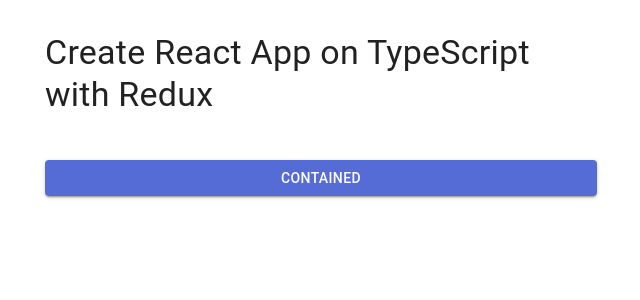
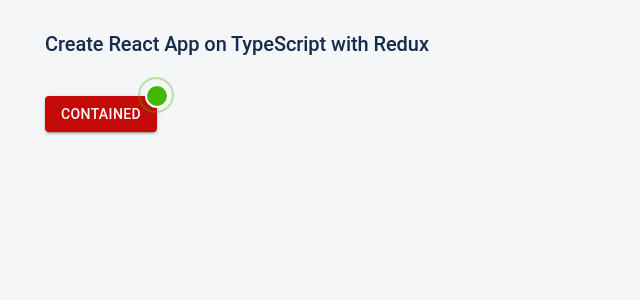
Before and after one commit to IslomKhurramov/papay-react, a React (Create React App) app: page / in a window 1280 px wide. Shown: the top 300 px of the page, without its empty margins (319-959 px from the left). Built offline with nearby package versions, Linux system fonts and the light colour scheme.

Commit message:
feat: cuztomized integration of MUI

```diff
--- a/src/app/App.tsx
+++ b/src/app/App.tsx
@@ -1,6 +1,7 @@
 import React from "react";
 import "../css//App.css";
 import { Box, Button, Container, Stack, Typography } from "@mui/material";
+import { RippleBadge } from "./MaterialTheme/styled";
 
 function App() {
   return (
@@ -11,7 +12,11 @@
             Create React App on TypeScript with Redux
           </Typography>
         </Box>
-        <Button variant="contained">Contained</Button>
+        <Box>
+          <RippleBadge badgeContent={4}>
+            <Button variant="contained">Contained</Button>
+          </RippleBadge>
+        </Box>
       </Stack>
     </Container>
   );
--- /dev/null
+++ b/src/app/MaterialTheme/index.ts
@@ -0,0 +1,64 @@
+import { createTheme } from "@mui/material/styles";
+import { common } from "@mui/material/colors";
+import shadow from "./shadow";
+import typography from "./typography";
+
+/**
+ * LIGHT THEME (DEFAULT)
+ */
+const light = {
+  palette: {
+    type: "light",
+    background: {
+      default: "#f4f6f8",
+      paper: common.white,
+    },
+    primary: {
+      contrastText: "#ffffff",
+      main: "#c40909",
+    },
+    secondary: {
+      main: "#0383a3",
+    },
+    text: {
+      primary: "#172b4d",
+      secondary: "#6b778c",
+      dark: common.black,
+    },
+  },
+  components: {
+    MuiContainer: {
+      styleOverrides: {
+        root: {
+          height: "100%",
+          // background: "#c40909",
+        },
+      },
+    },
+    MuiCssBaseline: {
+      styleOverrides: {
+        html: { height: "100%" },
+        body: { background: "#f4f6f8", height: "100%", minHeight: "100%" },
+      },
+    },
+  },
+  shadow,
+  typography,
+};
+
+// A custom theme for this app
+let theme = createTheme(light);
+theme = createTheme(theme, {
+  components: {
+    MuiContainer: {
+      styleOverrides: {
+        maxWidthLg: {
+          [theme.breakpoints.up("lg")]: {
+            maxWidth: "1320px",
+          },
+        },
+      },
+    },
+  },
+});
+export default theme;
--- /dev/null
+++ b/src/app/MaterialTheme/shadow.ts
@@ -0,0 +1,27 @@
+export default [
+  "none",
+  "0 0 0 1px rgba(63,63,68,0.05), 0 1px 2px 0 rgba(63,63,68,0.15)",
+  "0 0 1px 0 rgba(0,0,0,0.31), 0 2px 2px -2px rgba(0,0,0,0.25)",
+  "0 0 1px 0 rgba(0,0,0,0.31), 0 3px 4px -2px rgba(0,0,0,0.25)",
+  "0 0 1px 0 rgba(0,0,0,0.31), 0 3px 4px -2px rgba(0,0,0,0.25)",
+  "0 0 1px 0 rgba(0,0,0,0.31), 0 4px 6px -2px rgba(0,0,0,0.25)",
+  "0 0 1px 0 rgba(0,0,0,0.31), 0 4px 6px -2px rgba(0,0,0,0.25)",
+  "0 0 1px 0 rgba(0,0,0,0.31), 0 4px 8px -2px rgba(0,0,0,0.25)",
+  "0 0 1px 0 rgba(0,0,0,0.31), 0 5px 8px -2px rgba(0,0,0,0.25)",
+  "0 0 1px 0 rgba(0,0,0,0.31), 0 6px 12px -4px rgba(0,0,0,0.25)",
+  "0 0 1px 0 rgba(0,0,0,0.31), 0 7px 12px -4px rgba(0,0,0,0.25)",
+  "0 0 1px 0 rgba(0,0,0,0.31), 0 6px 16px -4px rgba(0,0,0,0.25)",
+  "0 0 1px 0 rgba(0,0,0,0.31), 0 7px 16px -4px rgba(0,0,0,0.25)",
+  "0 0 1px 0 rgba(0,0,0,0.31), 0 8px 18px -8px rgba(0,0,0,0.25)",
+  "0 0 1px 0 rgba(0,0,0,0.31), 0 9px 18px -8px rgba(0,0,0,0.25)",
+  "0 0 1px 0 rgba(0,0,0,0.31), 0 10px 20px -8px rgba(0,0,0,0.25)",
+  "0 0 1px 0 rgba(0,0,0,0.31), 0 11px 20px -8px rgba(0,0,0,0.25)",
+  "0 0 1px 0 rgba(0,0,0,0.31), 0 12px 22px -8px rgba(0,0,0,0.25)",
+  "0 0 1px 0 rgba(0,0,0,0.31), 0 13px 22px -8px rgba(0,0,0,0.25)",
+  "0 0 1px 0 rgba(0,0,0,0.31), 0 14px 24px -8px rgba(0,0,0,0.25)",
+  "0 0 1px 0 rgba(0,0,0,0.31), 0 16px 28px -8px rgba(0,0,0,0.25)",
+  "0 0 1px 0 rgba(0,0,0,0.31), 0 18px 30px -8px rgba(0,0,0,0.25)",
+  "0 0 1px 0 rgba(0,0,0,0.31), 0 20px 32px -8px rgba(0,0,0,0.25)",
+  "0 0 1px 0 rgba(0,0,0,0.31), 0 22px 34px -8px rgba(0,0,0,0.25)",
+  "0 0 1px 0 rgba(0,0,0,0.31), 0 24px 36px -8px rgba(0,0,0,0.25)",
+];
--- /dev/null
+++ b/src/app/MaterialTheme/styled.ts
@@ -0,0 +1,31 @@
+import { styled, alpha } from "@mui/material/styles";
+import Badge from "@mui/material/Badge";
+
+export const RippleBadge = styled(Badge)(({ theme }) => ({
+  "& .MuiBadge-badge": {
+    backgroundColor: "#44b700",
+    color: "#44b700",
+    boxShadow: `0 0 0 2px ${theme.palette.background.paper}`,
+    "&::after": {
+      position: "absolute",
+      top: "-1px",
+      left: "-1px",
+      width: "100%",
+      height: "100%",
+      borderRadius: "50%",
+      animation: "ripple 1.2s infinite ease-in-out",
+      border: "1px solid currentColor",
+      content: '""',
+    },
+  },
+  "@keyframes ripple": {
+    "0%": {
+      transform: "scale(.8)",
+      opacity: 1,
+    },
+    "100%": {
+      transform: "scale(2.4)",
+      opacity: 0,
+    },
+  },
+}));
--- /dev/null
+++ b/src/app/MaterialTheme/typography.ts
@@ -0,0 +1,35 @@
+export default {
+  h1: {
+    fontWeight: 500,
+    fontSize: 35,
+    letterSpacing: "-0.24px",
+  },
+  h2: {
+    fontWeight: 500,
+    fontSize: 29,
+    letterSpacing: "-0.24px",
+  },
+  h3: {
+    fontWeight: 500,
+    fontSize: 24,
+    letterSpacing: "-0.06px",
+  },
+  h4: {
+    fontWeight: 500,
+    fontSize: 20,
+    letterSpacing: "-0.06px",
+  },
+  h5: {
+    fontWeight: 500,
+    fontSize: 16,
+    letterSpacing: "-0.05px",
+  },
+  h6: {
+    fontWeight: 500,
+    fontSize: 14,
+    letterSpacing: "-0.05px",
+  },
+  overline: {
+    fontWeight: 500,
+  },
+};
--- a/src/index.tsx
+++ b/src/index.tsx
@@ -8,7 +8,7 @@
 
 import CssBaseLine from "@mui/material/CssBaseline";
 import { ThemeProvider } from "@mui/material/styles";
-import theme from "./theme";
+import theme from "./app/MaterialTheme";
 
 const container = document.getElementById("root")!;
 const root = createRoot(container);
--- a/src/theme.ts
+++ /dev/null
@@ -1,19 +0,0 @@
-import { createTheme } from "@mui/material/styles";
-import { red } from "@mui/material/colors";
-
-// A custom theme for this app
-const theme = createTheme({
-  palette: {
-    primary: {
-      main: "#556cd6",
-    },
-    secondary: {
-      main: "#19857b",
-    },
-    error: {
-      main: red.A400,
-    },
-  },
-});
-
-export default theme;
```
